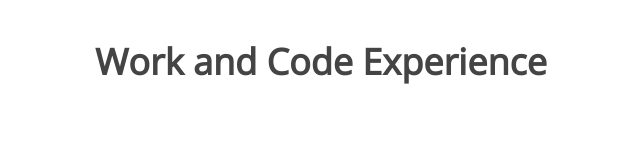
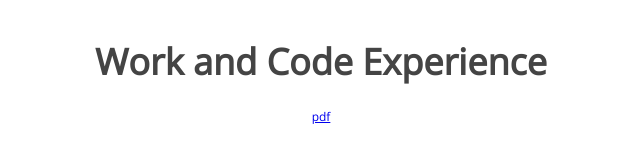
Before and after one commit to andrejlamov/cv, a plain HTML site: page index.html in a window 1280 px wide. Shown: the full height of the page, 319-959 px from the left. Drawn offline with nearby package versions, Linux system fonts and the light colour scheme; no server answers.

Commit message:
Add link to pdf

```diff
--- a/index.html
+++ b/index.html
@@ -14,6 +14,7 @@
   </head>
   <body>
     <h1>Work and Code Experience</h1>
+    <a class="link" href="cv.pdf">pdf</a>
     <svg id="timeline"></svg>
     <p id="description"></p>
   </body>
--- a/style.css
+++ b/style.css
@@ -7,11 +7,15 @@ body {
     color:#444;
     padding:0 10px;
     shape-rendering: crispEdges;
+    text-align: center;
 }
 
 h1,h2,h3 {
     line-height:1.2;
-    text-align: center;
+}
+
+.link {
+    font-size: 12px;
 }
 
 #description {
```
